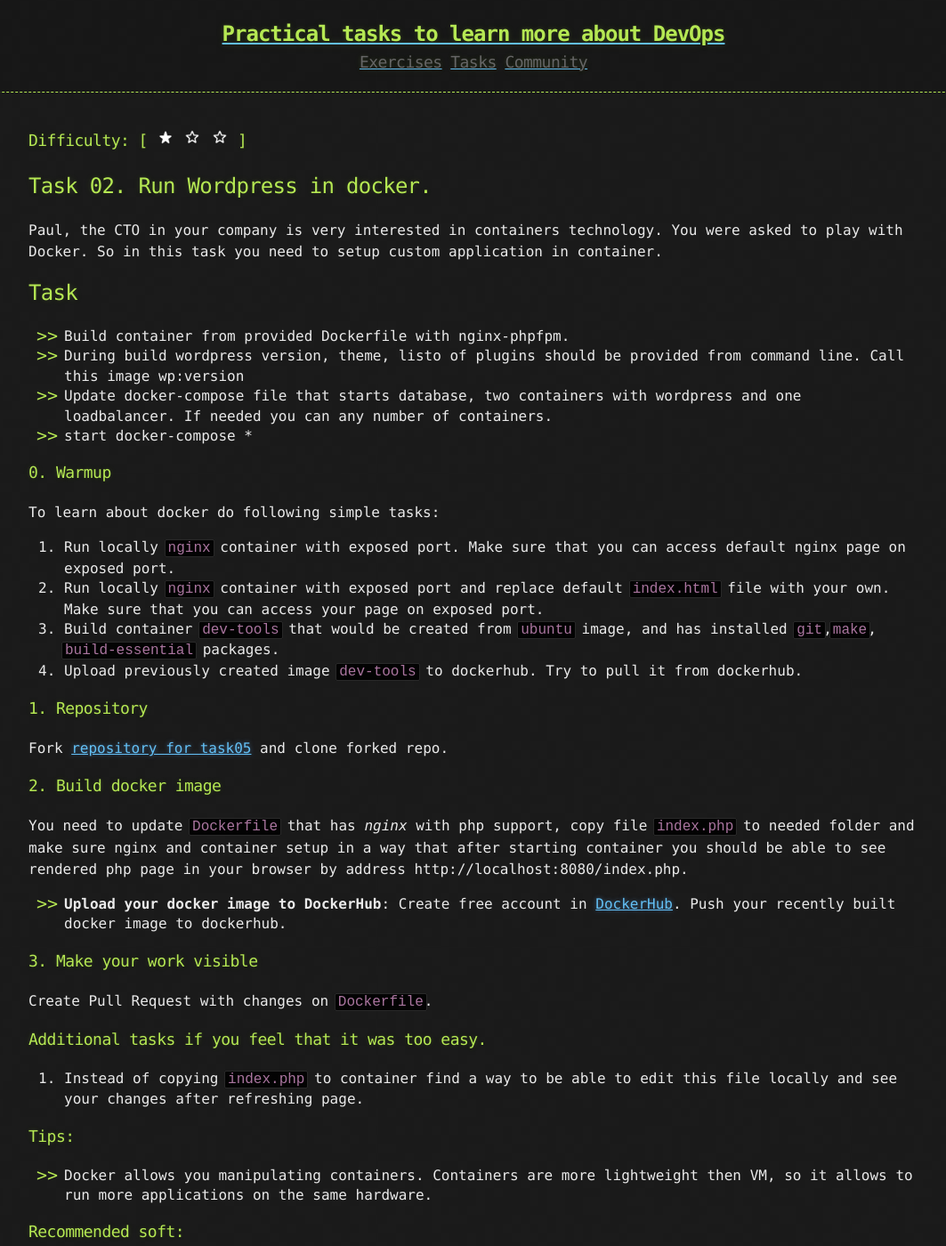
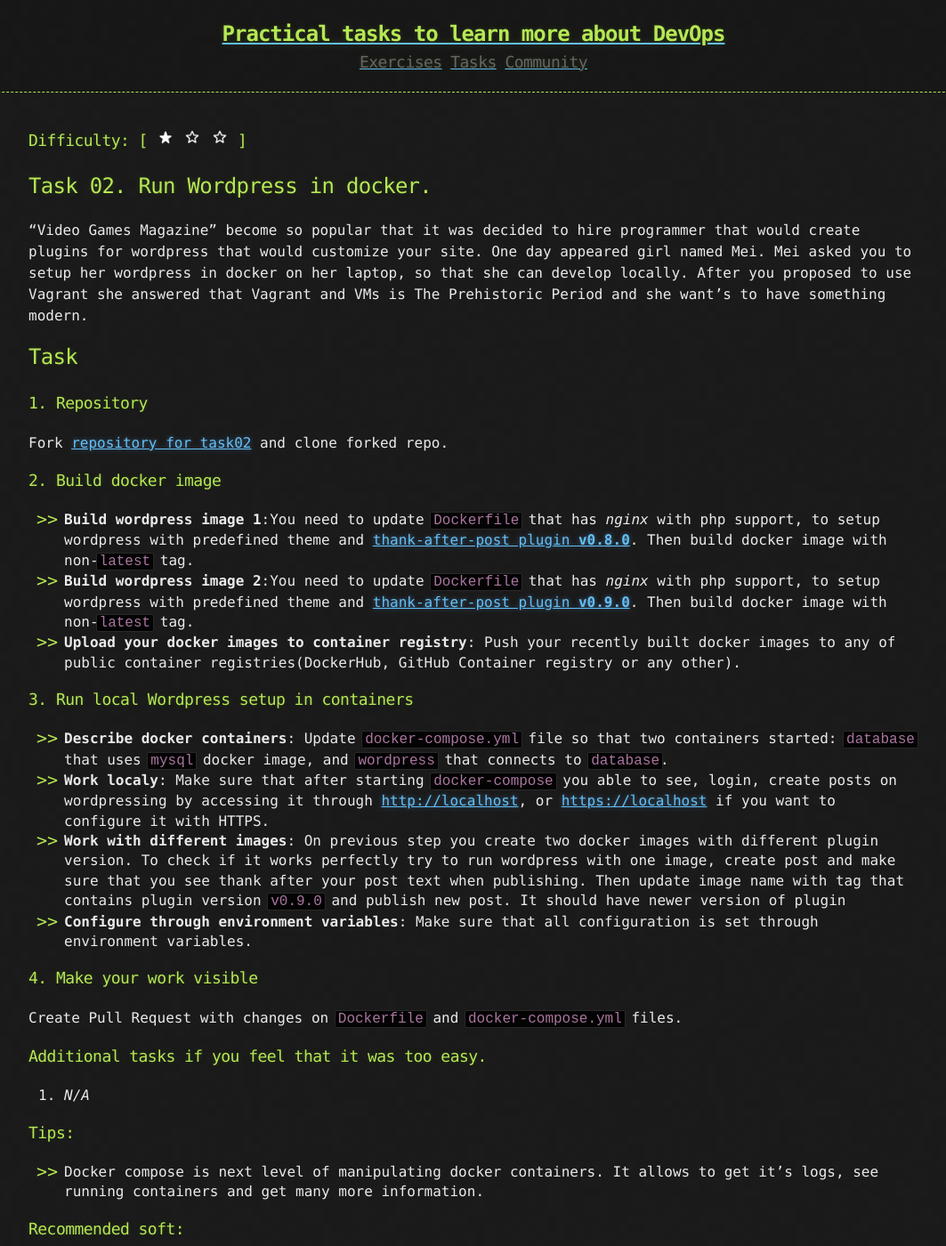
Before and after one commit to korney4eg/korney4eg.github.io, a Jekyll site: the page built from tasks/_posts/2021-02-01-phase2-task2-run-blog-in-containers.md, in a window 1280 px wide and 1400 px high. Shown: the whole window at 89% size, without its empty margins (108-1171 px from the left). Built offline with Jekyll 4.4.1, drawn with Linux system fonts in a browser that asks for light colours; some of the changed text lies outside the part shown.

Commit message:
update post

```diff
--- a/tasks/_posts/2021-02-01-phase2-task2-run-blog-in-containers.md
+++ b/tasks/_posts/2021-02-01-phase2-task2-run-blog-in-containers.md
@@ -7,58 +7,52 @@ heroes: []
 difficulty: 1
 ---
 
-Paul, the CTO in your company is very interested in containers technology. You were asked to play with Docker. So in this task you need to setup custom application in container.
+"Video Games Magazine" become so popular that it was decided to hire programmer that would create plugins for wordpress that would customize your site. One day appeared girl named Mei. Mei asked you to setup her wordpress in docker on her laptop, so that she can develop locally. After you proposed to use Vagrant she answered that Vagrant and VMs is The Prehistoric Period and she want's to have something modern.
+
 <!--more-->
 
 ## Task
 
-* Build container from provided Dockerfile with nginx-phpfpm.
-* During build wordpress version, theme, listo of plugins should be provided from command line. Call this image wp:version
-* Update docker-compose file that starts database, two containers with wordpress and one loadbalancer. If needed you can any number of containers.
-* start docker-compose
-*
-
-### 0. Warmup
-
-To learn about docker do following simple tasks:
-
-1. Run locally `nginx` container with exposed port. Make sure that you can access default nginx page on exposed port.
-2. Run locally `nginx` container with exposed port and replace default `index.html` file with your own. Make sure that you can access your page on exposed port.
-3. Build container `dev-tools` that would be created from `ubuntu` image, and has installed `git`,`make`, `build-essential` packages.
-4. Upload previously created image `dev-tools` to dockerhub. Try to pull it from dockerhub.
-
 ### 1. Repository
 
-Fork [repository for task05](https://github.com/learningdevops-makvaz-com/phase02_task01) and clone forked repo.
+Fork [repository for task02](https://github.com/learningdevops-makvaz-com/phase02_task02) and clone forked repo.
 
 ### 2. Build docker image
 
-You need to update `Dockerfile` that has *nginx* with php support, copy file `index.php` to needed folder and make sure nginx and container setup in a way that after starting container you should be able to see rendered php page in your browser by address http://localhost:8080/index.php.
-* **Upload your docker image to DockerHub**: Create free account in [DockerHub](https://hub.docker.com/signup). Push your recently built docker image to dockerhub.
+* **Build wordpress image 1**:You need to update `Dockerfile` that has *nginx* with php support, to setup wordpress with predefined theme and [thank-after-post plugin **v0.8.0**](https://github.com/korney4eg/thank-after-post-plugin/releases/download/v0.8.0/thank-after-post.zip). Then build docker image with non-`latest` tag.
+* **Build wordpress image 2**:You need to update `Dockerfile` that has *nginx* with php support, to setup wordpress with predefined theme and [thank-after-post plugin **v0.9.0**](https://github.com/korney4eg/thank-after-post-plugin/releases/download/v0.9.0/thank-after-post.zip). Then build docker image  with non-`latest` tag.
+* **Upload your docker images to container registry**: Push your recently built docker images to any of public container registries(DockerHub, GitHub Container registry or any other).
 
-### 3. Make your work visible
+### 3. Run local Wordpress setup in containers
 
-Create Pull Request with changes on `Dockerfile`.
+* **Describe docker containers**: Update `docker-compose.yml` file so that two containers started: `database` that uses `mysql` docker image, and `wordpress` that connects to `database`.
+* **Work localy**: Make sure that after starting `docker-compose` you able to see, login, create posts on wordpressing by accessing it through [http://localhost](http://localhost), or [https://localhost](https://localhost) if you want to configure it with HTTPS.
+* **Work with different images**: On previous step you create two docker images with different plugin version. To check if it works perfectly try to run wordpress with one image, create post and make sure that you see thank after your post text when publishing. Then update image name with tag that contains plugin version `v0.9.0` and publish new post. It should have newer version of plugin
+* **Configure through environment variables**: Make sure that all configuration is set through environment variables.
+
+### 4. Make your work visible
+
+Create Pull Request with changes on `Dockerfile` and `docker-compose.yml` files.
 
 
 ### Additional tasks if you feel that it was too easy.
 
-1. Instead of copying `index.php` to container find a way to be able to edit this file locally and see your changes after refreshing page.
+1. *N/A*
 
 ### Tips:
 
-* Docker allows you manipulating containers. Containers are more lightweight then VM, so it allows to run more applications on the same hardware.
+* Docker compose is next level of manipulating docker containers. It allows to get it's logs, see running containers and get many more information.
 
 ### Recommended soft:
 
 * [Docker](https://www.docker.com/)
+* [Docker Compose](https://docs.docker.com/compose/install/)
 
 ### Useful links:
 
 * [Dockerfile reference](https://docs.docker.com/engine/reference/builder/)
-* [What is container](https://www.docker.com/resources/what-container)
 * [Docker Quickstart](https://docs.docker.com/get-started/)
-* [Containers vs Virtual Machines](https://blog.netapp.com/blogs/containers-vs-vms/)
+* [Overview of Docker Compose](https://docs.docker.com/compose/)
 
 ### FAQ
 
```
